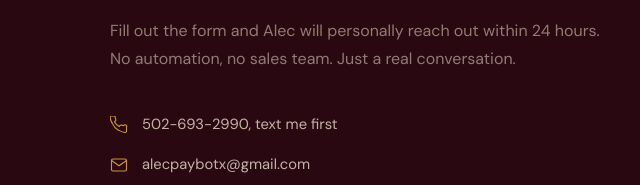
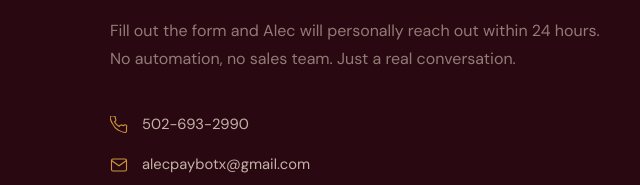
Before and after one commit to alecpaybotx/Merchant-Freedom-Opportunities-, a plain HTML site: page index.html in a window 1280 px wide. Shown: the part 8898-9083 px from the top of the page, 0-640 px from the left. Drawn offline with nearby package versions, Linux system fonts and the light colour scheme.

Commit message:
Remove 'text me first' from phone number

```diff
--- a/index.html
+++ b/index.html
@@ -996,7 +996,7 @@ calcSavings();
           <svg width="18" height="18" viewBox="0 0 24 24" fill="none" stroke="currentColor" stroke-width="1.5" stroke-linecap="round">
             <path d="M22 16.92v3a2 2 0 01-2.18 2 19.79 19.79 0 01-8.63-3.07A19.5 19.5 0 013.07 9.81 19.79 19.79 0 01.01 1.18 2 2 0 012 .01h3a2 2 0 012 1.72c.127.96.361 1.903.7 2.81a2 2 0 01-.45 2.11L6.09 7.91a16 16 0 006 6l1.27-1.27a2 2 0 012.11-.45c.907.339 1.85.573 2.81.7A2 2 0 0122 14.92z"/>
           </svg>
-          <span>502-693-2990, text me first</span>
+          <span>502-693-2990</span>
         </div>
         <div class="contact-row">
           <svg width="18" height="18" viewBox="0 0 24 24" fill="none" stroke="currentColor" stroke-width="1.5" stroke-linecap="round">
```
